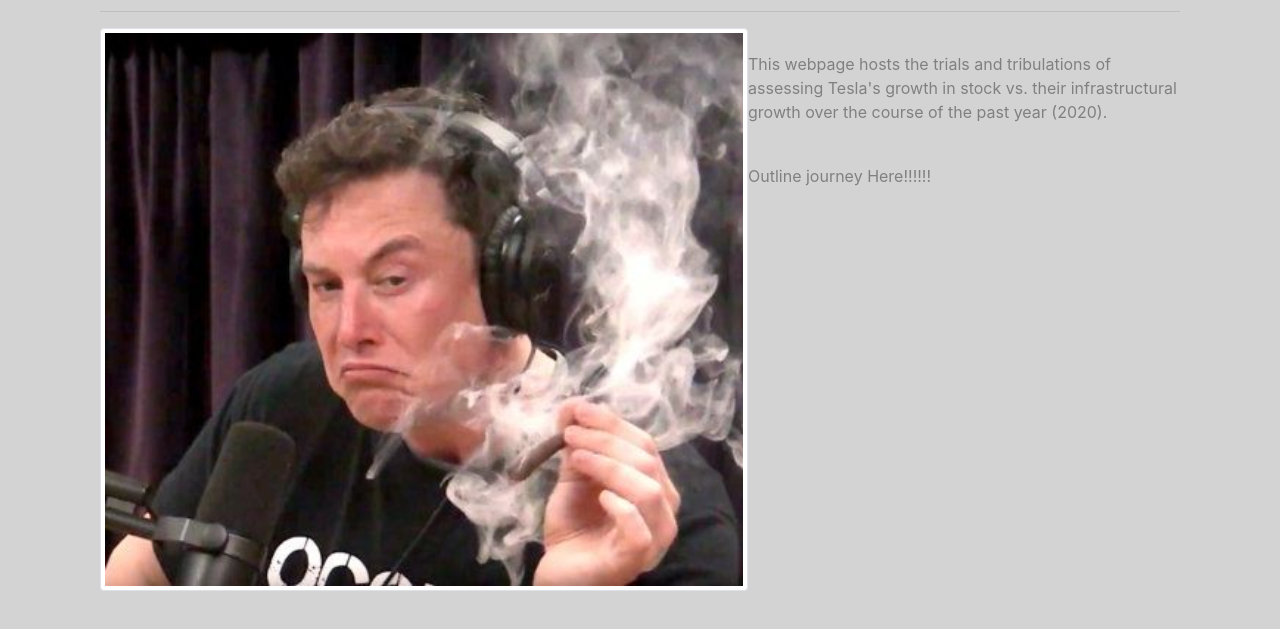
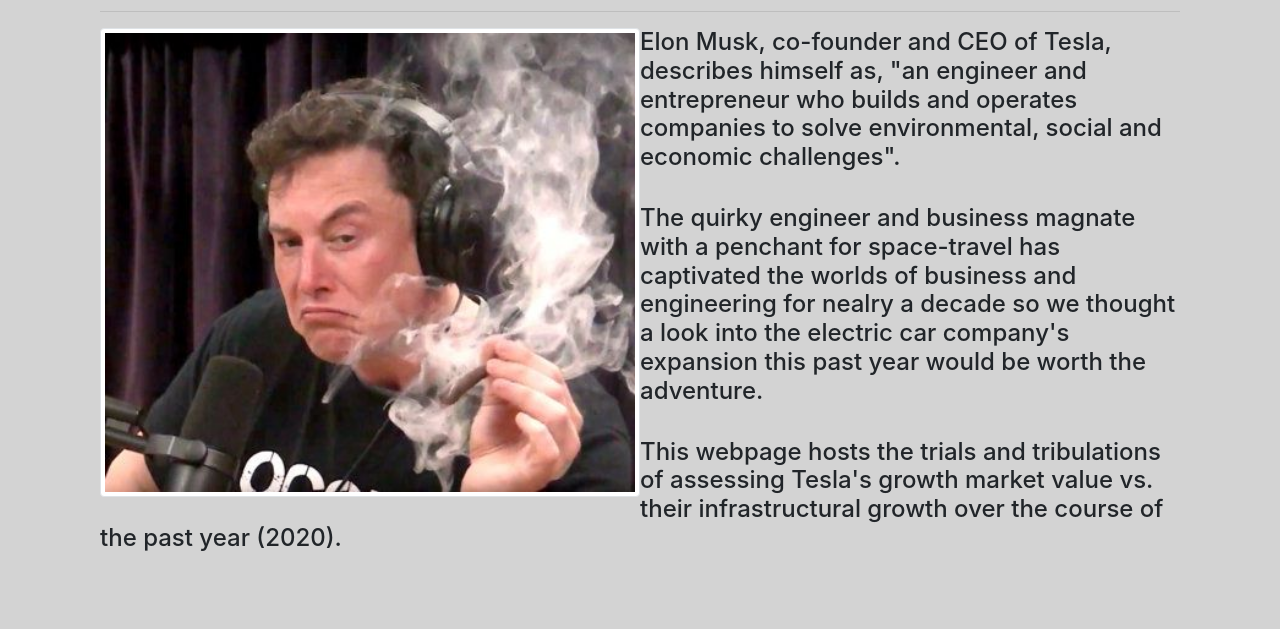
Before and after one commit to brianroberts778/Tesla_Stock_Analysis, a plain HTML site: page index.html in a window 1280 px wide. Shown: the part 133-762 px from the top of the page. Drawn offline with nearby package versions, Linux system fonts and the light colour scheme.

Commit message:
format adjustments

```diff
--- a/index.html
+++ b/index.html
@@ -57,14 +57,20 @@
             </h1>
             <hr>
             <div class="thumbnail">
-                <img src="static/meme.jpg" class="img-thumbnail float-left" alt="" width="60%" height="30%">
+                <img src="static/meme.jpg" class="img-thumbnail float-left" alt="" width="50%" height="25%">
             </div>
-            <br>
-            <p>This webpage hosts the trials and tribulations of assessing Tesla's growth in stock
-              vs. their infrastructural growth over the course of the past year (2020). </p>
+
+            <h4>Elon Musk, co-founder and CEO of Tesla, describes himself as, "an engineer and
+              entrepreneur who builds and operates companies to solve environmental, social and
+              economic challenges".</h4>
               <br>
-            <p>Outline journey Here!!!!!!
-            </p>
+            <h4>The quirky engineer and business magnate with a penchant for space-travel has
+              captivated the worlds of business and engineering for nealry a decade so we thought a look
+              into the electric car company's expansion this past year would be worth the adventure.</h4>
+              <br>
+            <h4>This webpage hosts the trials and tribulations of assessing Tesla's growth market value
+              vs. their infrastructural growth over the course of the past year (2020).
+            </h4>
 
         </div>
     </div>
--- a/static/style.css
+++ b/static/style.css
@@ -23,5 +23,3 @@ h1, h2, h3{
   .divftr{
       text-align: center;
   }
-
-  .p{font: 'Times New Roman'; font-size: 40px;}
```
